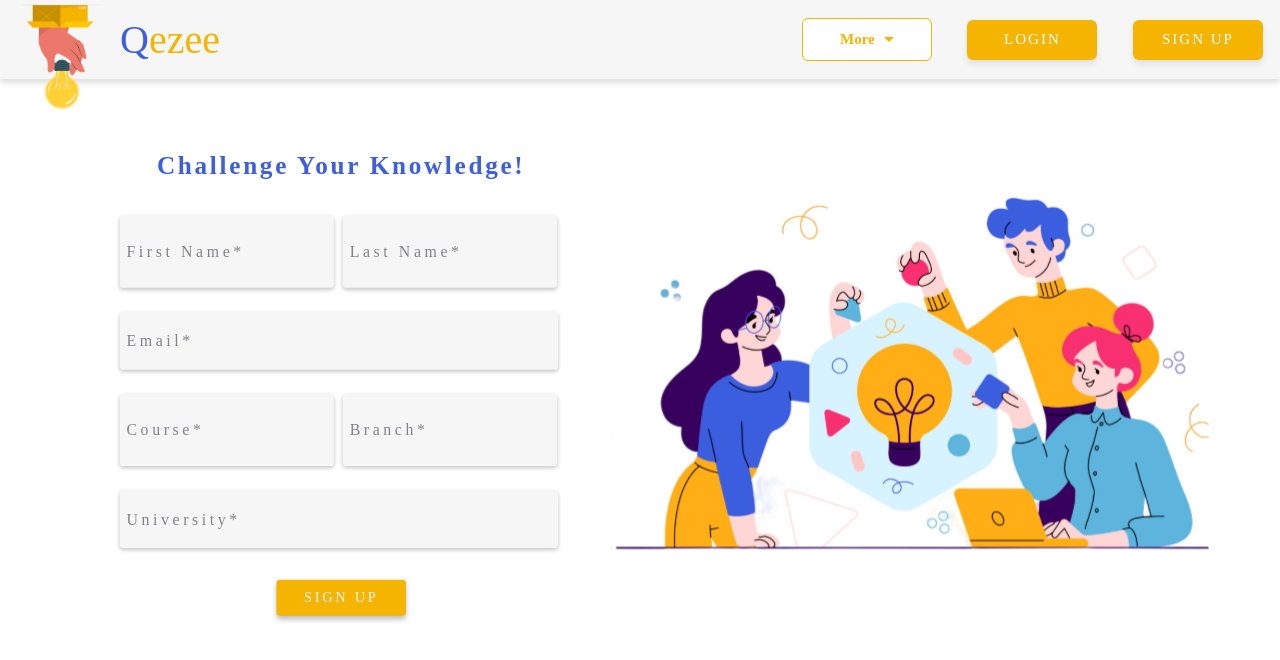
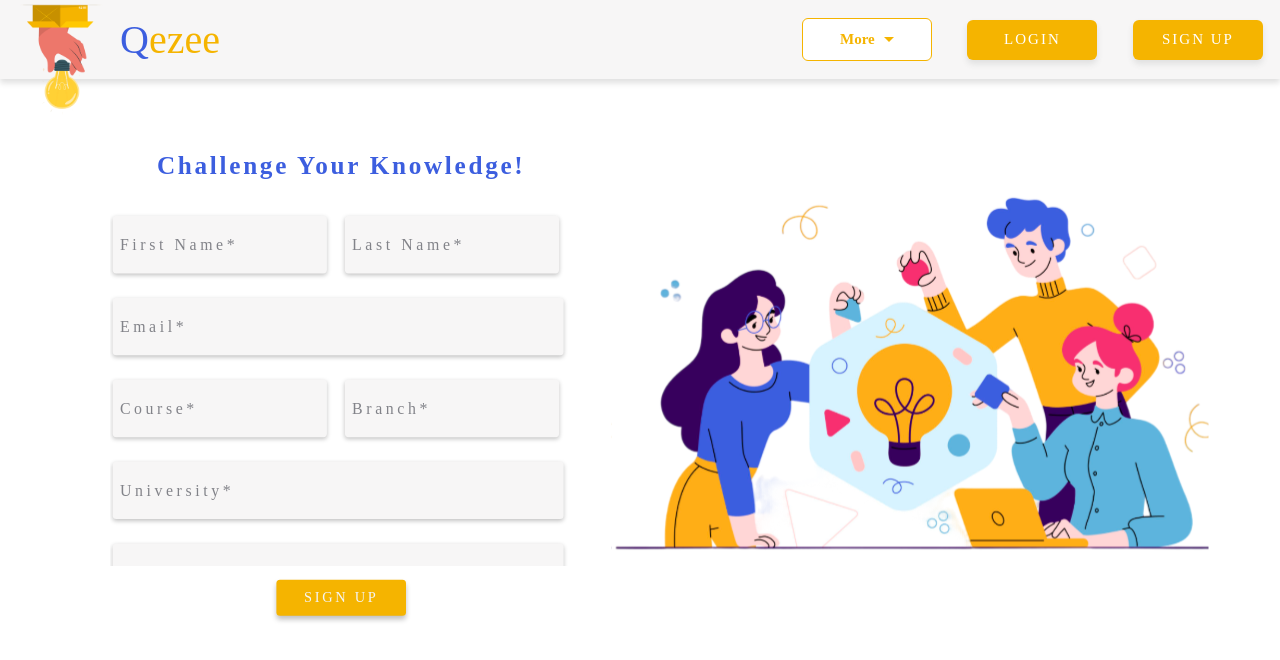
Before and after one commit to RohitRaj766/Qezee, a React (Create React App) app in the folder client/: page /signup in a window 1280 px wide. Shown: the top 660 px of the page. Built offline with nearby package versions, Linux system fonts and the light colour scheme.

Commit message:
css improved

```diff
--- a/client/src/user/userScreens/signup/Signup.scss
+++ b/client/src/user/userScreens/signup/Signup.scss
@@ -101,11 +101,14 @@
                     width: 100%;
                     .smallInputField {
                         width: 46%;
-                        height: 4rem;
+                        height: 3rem;
                         padding-left: 0.5rem;
                         margin-top: 12px;
                         margin-bottom: 15px;
-                        margin-right: 10px
+                        margin-right: 15px;
+                        &:first-child {
+                            margin-right: 20px
+                        }
                     }
                 }
             }
```
